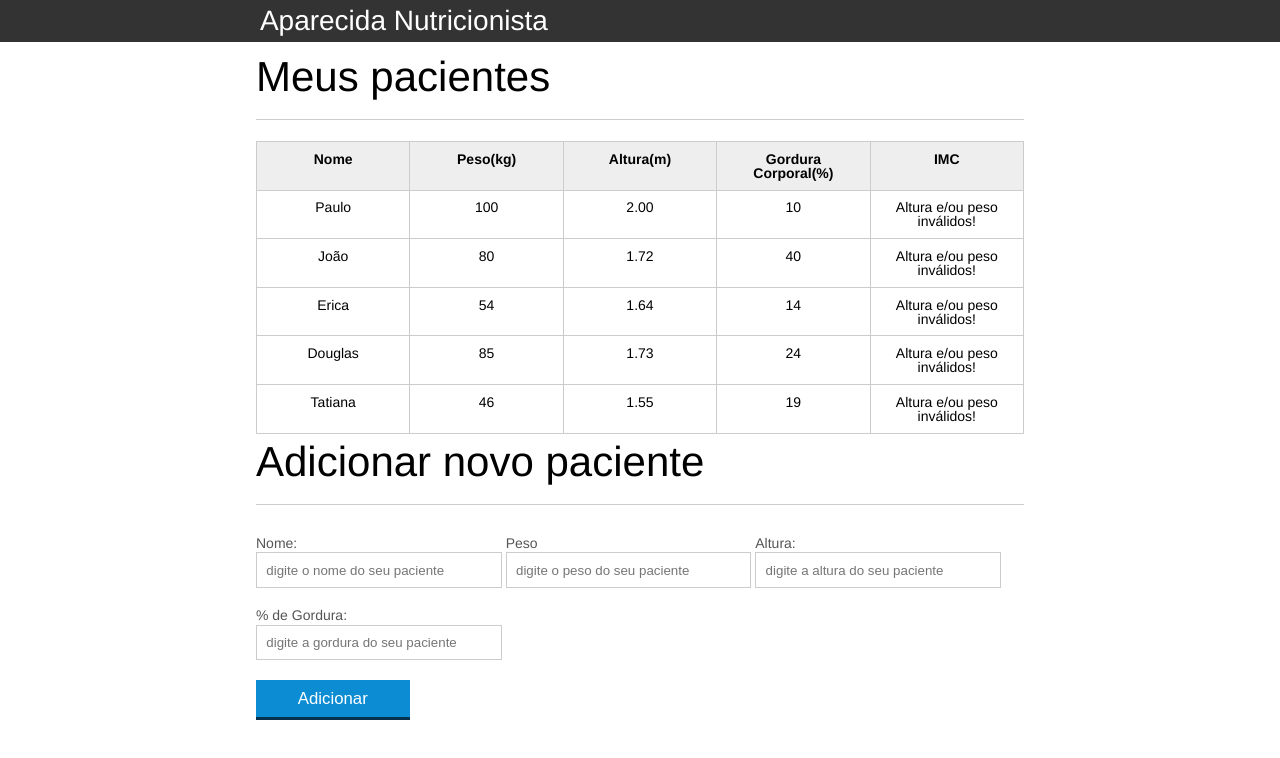
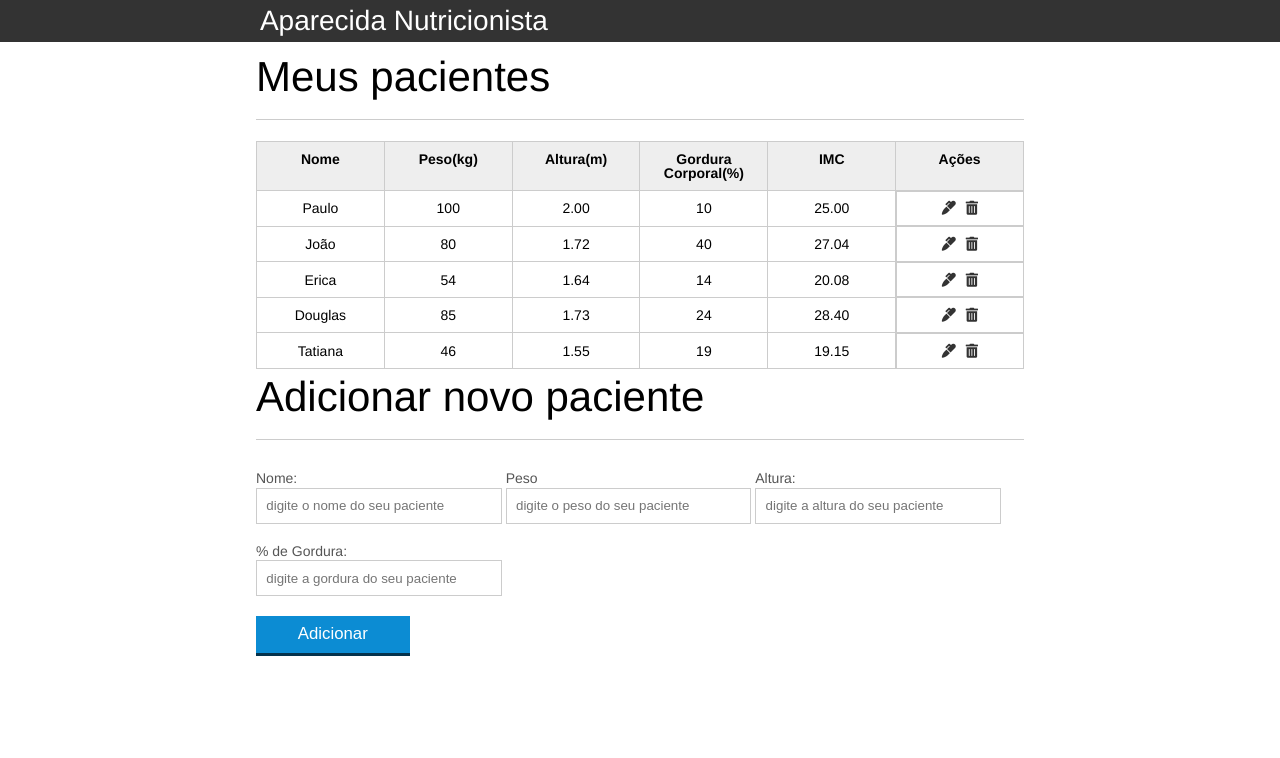
Before and after one commit to ImmGot/jscurso, a plain HTML site: page index.html in a window 1280 px wide. Drawn offline with Linux system fonts and the light colour scheme.

Commit message:
feat: implemented delete funcionality

```diff
--- a/css/index.css
+++ b/css/index.css
@@ -132,3 +132,27 @@ button[disabled=disabled], button:disabled {
 .campo-invalido{
 	border: 1px solid red;
 }
+
+#msg-erro
+{
+	color: red;
+}
+
+.fadeOut{
+	opacity: 0;
+	transition: opacity 0.5s;
+}
+
+td a{
+	text-decoration: none;
+	color: #333;
+}
+tr a:hover{
+	color: gray;
+}
+.acoes{
+	display: flex;
+	flex-direction: row;
+	justify-content: center;
+	gap: 10px;
+}
--- a/index.html
+++ b/index.html
@@ -7,7 +7,8 @@
     <link rel="icon" href="favicon.ico" type="image/x-icon">
     <link rel="stylesheet" type="text/css" href="css/reset.css">
     <link rel="stylesheet" type="text/css" href="css/index.css">
-
+    <link rel="stylesheet" href="https://use.fontawesome.com/releases/v5.6.3/css/all.css"
+        integrity="sha384-UHRtZLI+pbxtHCWp1t77Bi1L4ZtiqrqD80Kn4Z8NTSRyMA2Fd33n5dQ8lWUE00s/" crossorigin="anonymous">
 </head>
 
 <body>
@@ -28,6 +29,7 @@
                         <th>Altura(m)</th>
                         <th>Gordura Corporal(%)</th>
                         <th>IMC</th>
+                        <th>Ações</th>
                     </tr>
                 </thead>
                 <tbody id="tabela-pacientes">
@@ -37,6 +39,10 @@
                         <td class="info-altura">2.00</td>
                         <td class="info-gordura">10</td>
                         <td class="info-imc">0</td>
+                        <td class="acoes">
+                            <a href="#"><i class="fas fa-marker"></i></a>
+                            <a href="#"><i class="fas fa-trash-alt"></i></a>
+                        </td>
                     </tr>
 
                     <tr class="paciente">
@@ -45,6 +51,10 @@
                         <td class="info-altura">1.72</td>
                         <td class="info-gordura">40</td>
                         <td class="info-imc">0</td>
+                        <td class="acoes">
+                            <a href="#"><i class="fas fa-marker"></i></a>
+                            <a href="#"><i class="fas fa-trash-alt"></i></a>
+                        </td>
                     </tr>
 
                     <tr class="paciente">
@@ -53,6 +63,10 @@
                         <td class="info-altura">1.64</td>
                         <td class="info-gordura">14</td>
                         <td class="info-imc">0</td>
+                        <td class="acoes">
+                            <a href="#"><i class="fas fa-marker"></i></a>
+                            <a href="#"><i class="fas fa-trash-alt"></i></a>
+                        </td>
                     </tr>
 
                     <tr class="paciente">
@@ -61,6 +75,10 @@
                         <td class="info-altura">1.73</td>
                         <td class="info-gordura">24</td>
                         <td class="info-imc">0</td>
+                        <td class="acoes">
+                            <a href="#"><i class="fas fa-marker"></i></a>
+                            <a href="#"><i class="fas fa-trash-alt"></i></a>
+                        </td>
                     </tr>
                     <tr class="paciente">
                         <td class="info-nome">Tatiana</td>
@@ -68,6 +86,12 @@
                         <td class="info-altura">1.55</td>
                         <td class="info-gordura">19</td>
                         <td class="info-imc">0</td>
+                        <td class="acoes">
+                            <a href="#"><i class="fas fa-marker"></i></a>
+                            <a href="#"><i class="fas fa-trash-alt"></i></a>
+                        </td>
+
+                        </td>
                     </tr>
                 </tbody>
             </table>
--- a/js/calcula-imc.js
+++ b/js/calcula-imc.js
@@ -13,11 +13,11 @@ for (var i = 0; i < pacientes.length; i++) {
 
     var tdImc = paciente.querySelector(".info-imc");
 
-    if (!pesoEhValido) {
-        tdImc.textContent = "Peso inválido!"
+    if (pesoEhValido) {
+        tdImc.textContent = "Peso inválido"
     }
 
-    if (!alturaEhValida) {
+    if (alturaEhValida) {
         tdImc.textContent = "Altura inválida!";
     }
 
@@ -37,12 +37,18 @@ function calculaImc(peso, altura) {
     return imc.toFixed(2);
 }
 
-function validaPeso(peso)  {
-
-
+function validaPeso(peso) {
+    if (peso >= 0 && peso < 600) {
+        return true;
+    } else {
+        return false;
+    }
 }
 
 function validaAltura(altura) {
-
-
+    if (altura > 0 && altura < 3) {
+        return true;
+    } else {
+        return false;
+    }
 }
```
Also changed, not shown: js/remove-paciente.js (+6 -4 lines).
